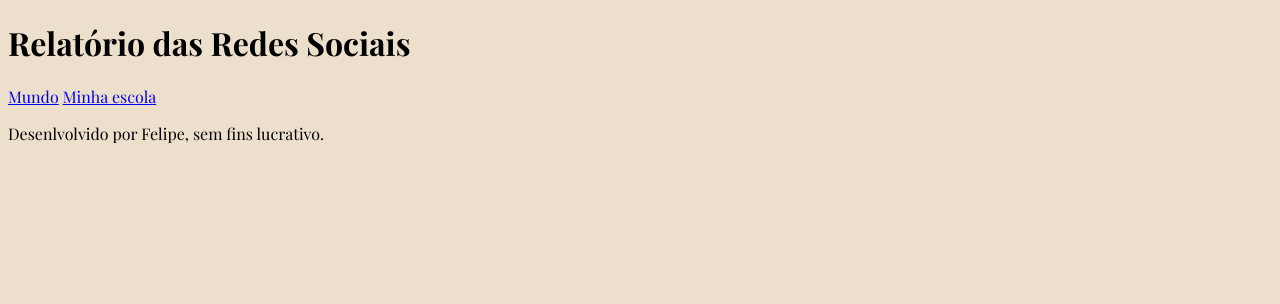
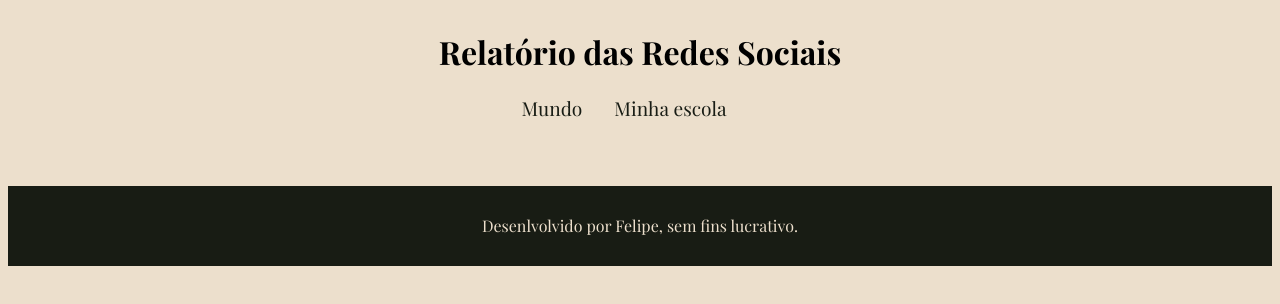
Before and after one commit to ednardomiranda/Projeto-3-Trimestre, a plain HTML site: page index.html in a window 1280 px wide. Drawn offline with nearby package versions, Linux system fonts and the light colour scheme; a web font is replaced by a local one.

Commit message:
Add files via upload

```diff
--- a/index.html
+++ b/index.html
@@ -22,5 +22,6 @@
     <footer>
         <p>Desenlvolvido por Felipe, sem fins lucrativo.</p>
     </footer>
+    <script type="module" src="informacoesglobais.js"></script>
 </body>
 </html>
--- /dev/null
+++ b/informacoesglobais.js
@@ -0,0 +1,5 @@
+const ur1 = 'https://raw.githubusercontent.com/guilhermeonrails/api/main/dados-globais.json';
+
+async function vizuarInformacoesGlobais(){
+    const res = await fetch(url)
+}
--- a/style.css
+++ b/style.css
@@ -20,3 +20,36 @@ h1{
     color: var(--cor-primaria);
     font-weight: 700;
 }
+
+nav{
+    display: flex;
+    justify-content: center;
+    font-weight: 400;
+}
+nav a{
+    text-decoration: none;
+    color: var(--cor-de-segudaria);
+    margin: 0rem 2rem 1rem 0rem;
+    font-size: 1.2rem;
+}
+header{
+    background-color: var(--cor-de-fundo);
+    text-align: center;
+    padding: 1px;
+}
+nav a:hover{
+    text-decoration: underline;
+    transform: scale(0.90);
+    transition: transform 0.1s;
+    color: #052F35;
+}
+footer{
+    display: flex;
+    align-items: center;
+    justify-content: center;
+    background-color: var(--cor-de-segudaria);
+    color: var(--cor-de-fundo);
+    width: 100%;
+    height: 5rem;
+    margin-top: 3rem;
+}
```
